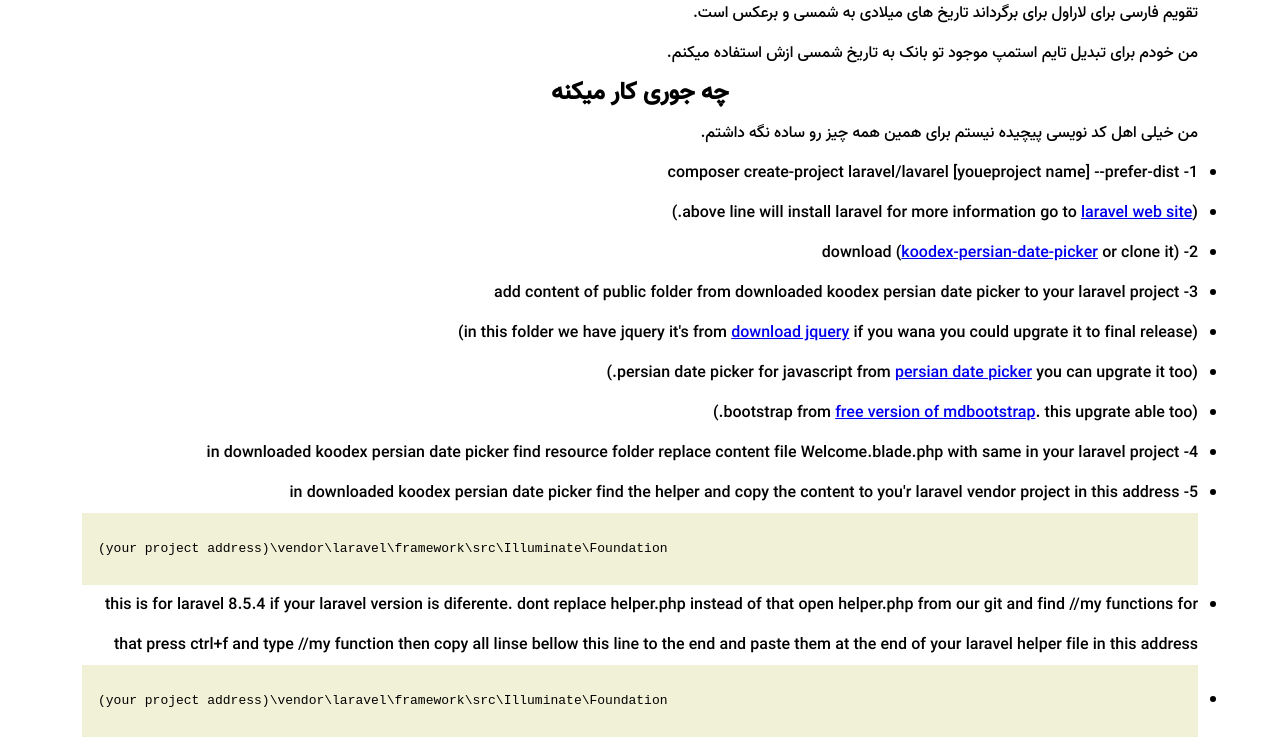
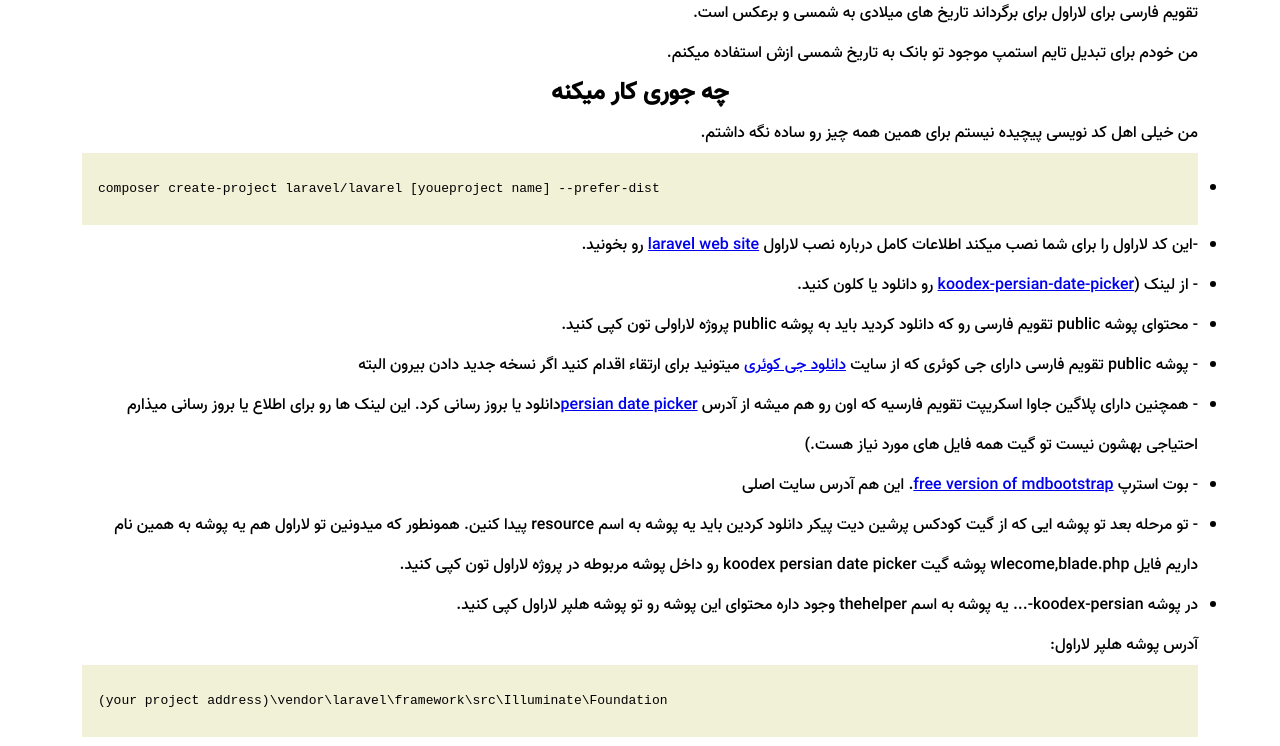
Before and after one commit to gitKoodex/gitKoodex.github.io, a plain HTML site: page index.html in a window 1280 px wide. Shown: the part 47-793 px from the top of the page. Drawn offline with Linux system fonts and the light colour scheme.

Commit message:
re change index

```diff
--- a/index.html
+++ b/index.html
@@ -142,35 +142,43 @@
         </p>
         <ul>
             <li>
-                1- composer create-project laravel/lavarel [youeproject name] --prefer-dist
+                <p class="ltr text-left">
+                    <code>
+                composer create-project laravel/lavarel [youeproject name] --prefer-dist
+                </code>
+                </p>
                 </li>
                 <li>
-                (above line will install laravel for more information go to <a href="https://laravel.com/docs/">laravel web site</a>.)
+                    -این کد لاراول را برای شما نصب میکند اطلاعات کامل درباره نصب لاراول
+                <a href="https://laravel.com/docs/">laravel web site</a>
+                رو بخونید.
                 </li>
                 <li>
-                2- download (<a href="https://github.com/gitKoodex/koodex-persian-date-picker.git">koodex-persian-date-picker</a> or clone it)
+                - از لینک  (<a href="https://github.com/gitKoodex/koodex-persian-date-picker.git">koodex-persian-date-picker</a> رو دانلود یا کلون کنید.
                 </li>
                 <li>
-                3- add content of public folder from downloaded koodex persian date picker to your laravel project
+                    - محتوای پوشه public تقویم فارسی رو که دانلود کردید باید به پوشه public پروژه لاراولی تون کپی کنید.
                 </li>
                 <li>
-                (in this folder we have jquery it's from <a href="https://jquery.com/download/">download jquery</a> if you wana you could upgrate it to final release)
+                    - پوشه public تقویم فارسی دارای جی کوئری که از سایت
+                <a href="https://jquery.com/download/">دانلود جی کوئری</a> میتونید برای ارتقاء اقدام کنید اگر نسخه جدید دادن بیرون البته
                 </li>
                 <li>
-                (persian date picker for javascript from <a href="http://babakhani.github.io/PersianWebToolkit/beta/datepicker/">persian date picker</a> you can upgrate it too.)
+                    - همچنین دارای پلاگین جاوا اسکریپت تقویم فارسیه که اون رو هم میشه از آدرس
+                <a href="http://babakhani.github.io/PersianWebToolkit/beta/datepicker/">persian date picker</a>دانلود یا بروز رسانی کرد. این لینک ها رو برای اطلاع یا بروز رسانی میذارم احتیاجی بهشون نیست تو گیت همه فایل های مورد نیاز هست.)
                 </li>
                 <li>
-                (bootstrap from <a href="https://mdbootstrap.com/">free version of mdbootstrap</a>. this upgrate able too.)
+                    - بوت استرپ
+                <a href="https://mdbootstrap.com/">free version of mdbootstrap</a>. این هم آدرس سایت اصلی
                 </li>
                 <li>
-                4- in downloaded koodex persian date picker find resource folder replace content file Welcome.blade.php with same in your laravel project
+                    - تو مرحله بعد تو پوشه ایی که از گیت کودکس پرشین دیت پیکر دانلود کردین باید یه پوشه به اسم resource پیدا کنین. همونطور که میدونین تو لاراول هم یه پوشه به همین نام داریم فایل wlecome,blade.php پوشه گیت koodex persian date picker رو داخل پوشه مربوطه در پروژه لاراول تون کپی کنید.
                 </li>
                 <li>
-    <p>
-
-                    5- in downloaded koodex persian date picker find the helper and copy the content to you'r laravel vendor project in this address
-                    </p>
-                    <p class="ltr text-left">
+                        در پوشه koodex-persian-... یه پوشه به اسم thehelper وجود داره محتوای این پوشه رو تو پوشه هلپر لاراول کپی کنید.
+<br/>
+آدرس پوشه هلپر لاراول:
+                        <p class="ltr text-left">
                     <code>
                         (your project address)\vendor\laravel\framework\src\Illuminate\Foundation
 
@@ -178,7 +186,9 @@
                     </p>
                 </li>
                 <li>
-                this is for laravel 8.5.4 if your laravel version is diferente. dont replace helper.php instead of that open helper.php from our git and find //my functions for that press ctrl+f and type //my function then copy all linse bellow this line to the end and paste them at the end of your laravel helper file in this address
+                    - ما نسخه لاراول مون 8.5.4 هست اگر نسخه لاراولتون فرق داره فایل helper.php رو کپی نکنین بجاش این فایل رو از گیت Koodex-persian... باز کنین و عبارت //my functions رو پیدا کنین کدهای زیر این بخش رو به انتهای فایل هلپر لاراول خودتون کپی کنین.
+                    <br/>
+                    آدرس پوشه هلپر لاراول:
                 </li>
                 <li>
                     <p class="ltr text-left">
@@ -190,7 +200,7 @@
 
 
                 <li>
-                6- serve laravel project and in your web browser go to root url of your project
+                    - پروژه لاراولتون رو سرو کنین و در مرورگر روت اصلبش رو بیارین
                 </li>
                 <li>
                 on git bash
```
